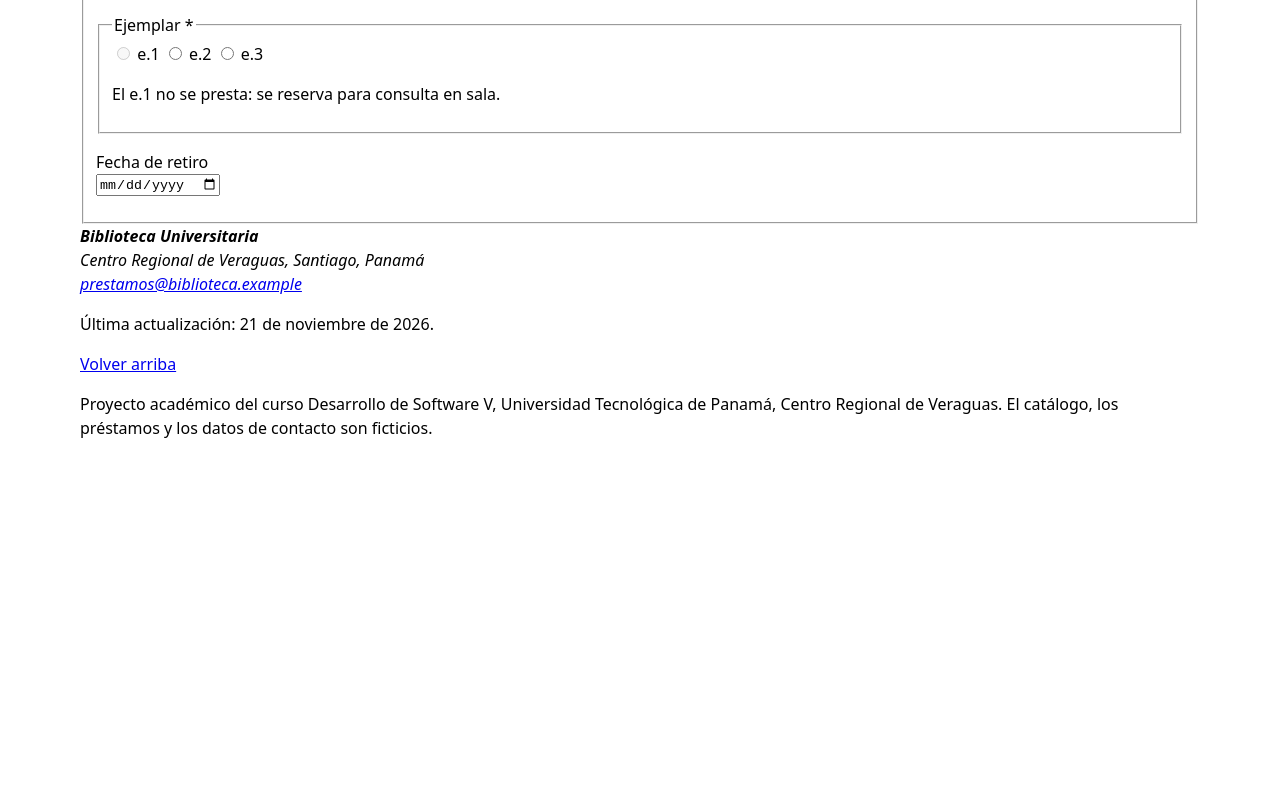
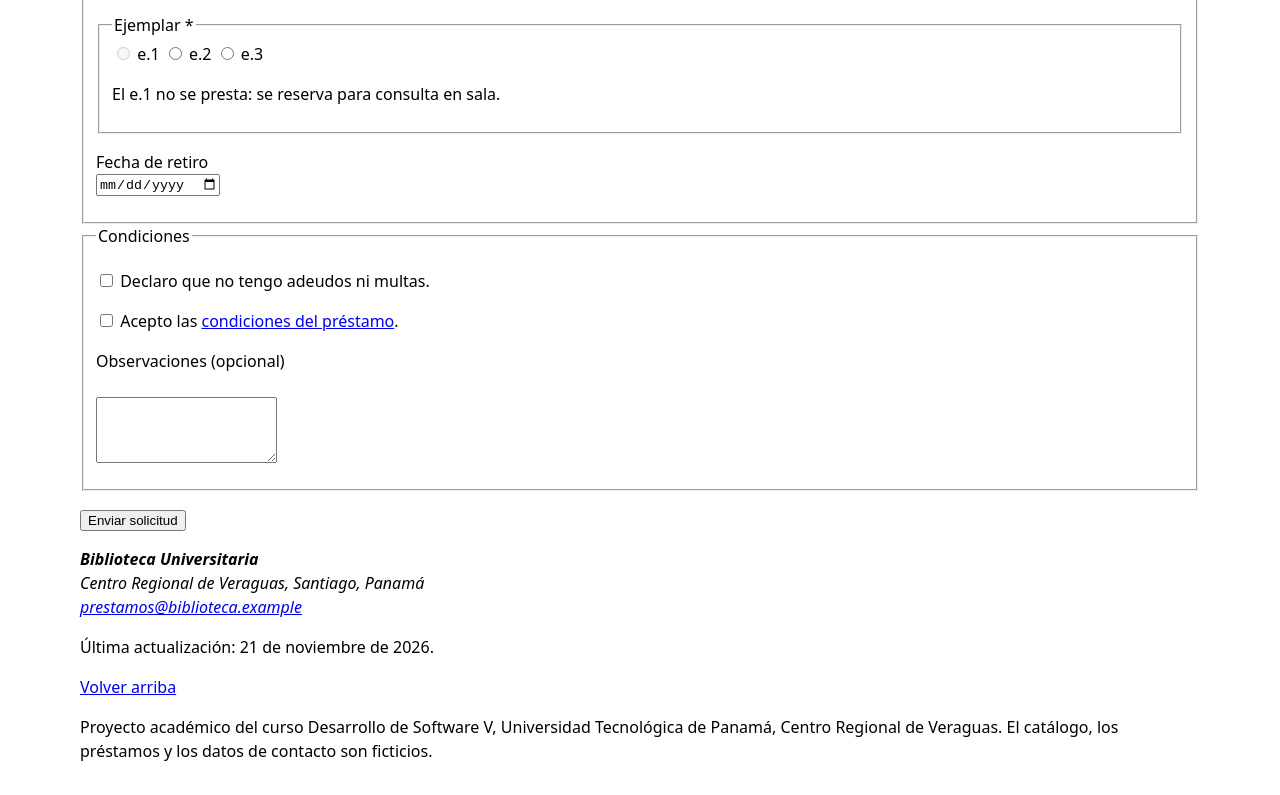
Before and after one commit to BrigadierHoo/2026ii-dsv-lab02-4gs121-eq01, a plain HTML site: page docs/prestamo.html in a window 1280 px wide. Shown: the part 899-1694 px from the top of the page. Before the commit the page ends 1371 px from the top, so only its background shows below. Drawn offline with Linux system fonts and the light colour scheme.

Commit message:
E03: bloque Condiciones y botón de envío

```diff
--- a/docs/prestamo.html
+++ b/docs/prestamo.html
@@ -90,6 +90,25 @@
                     <input id="retiro" name="retiro" type="date" min="2026-11-22" required>
                 </p>
             </fieldset>
+            <fieldset>
+                <legend>Condiciones</legend>
+                <p>
+                    <input id="sin-adeudos" name="sin_adeudos" type="checkbox" required>
+                    <label for="sin-adeudos">Declaro que no tengo adeudos ni multas.</label>
+                </p>
+                <p>
+                    <input id="reglamento" name="reglamento" type="checkbox" required>
+                    <label for="reglamento">Acepto las
+                        <a href="index.html#renovaciones">condiciones del préstamo</a>.</label>
+                </p>
+                <p>
+                    <label for="observaciones">Observaciones (opcional)</label><br>
+                    <textarea id="observaciones" name="observaciones" rows="4" maxlength="300"></textarea>
+                </p>
+            </fieldset>
+            <p>
+                <button type="submit">Enviar solicitud</button>
+            </p>
         </form>
     </main>
     <footer>
```
